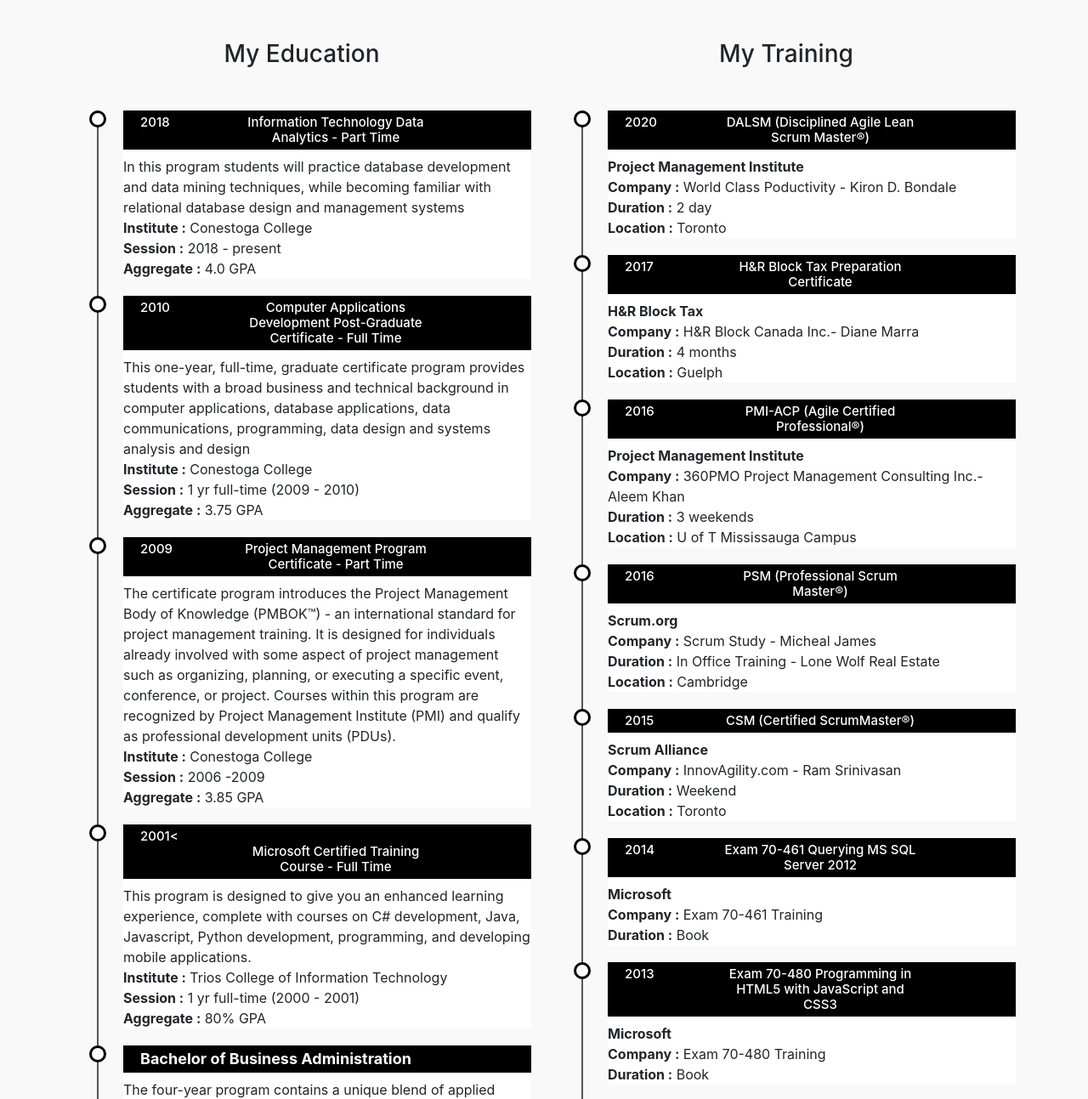
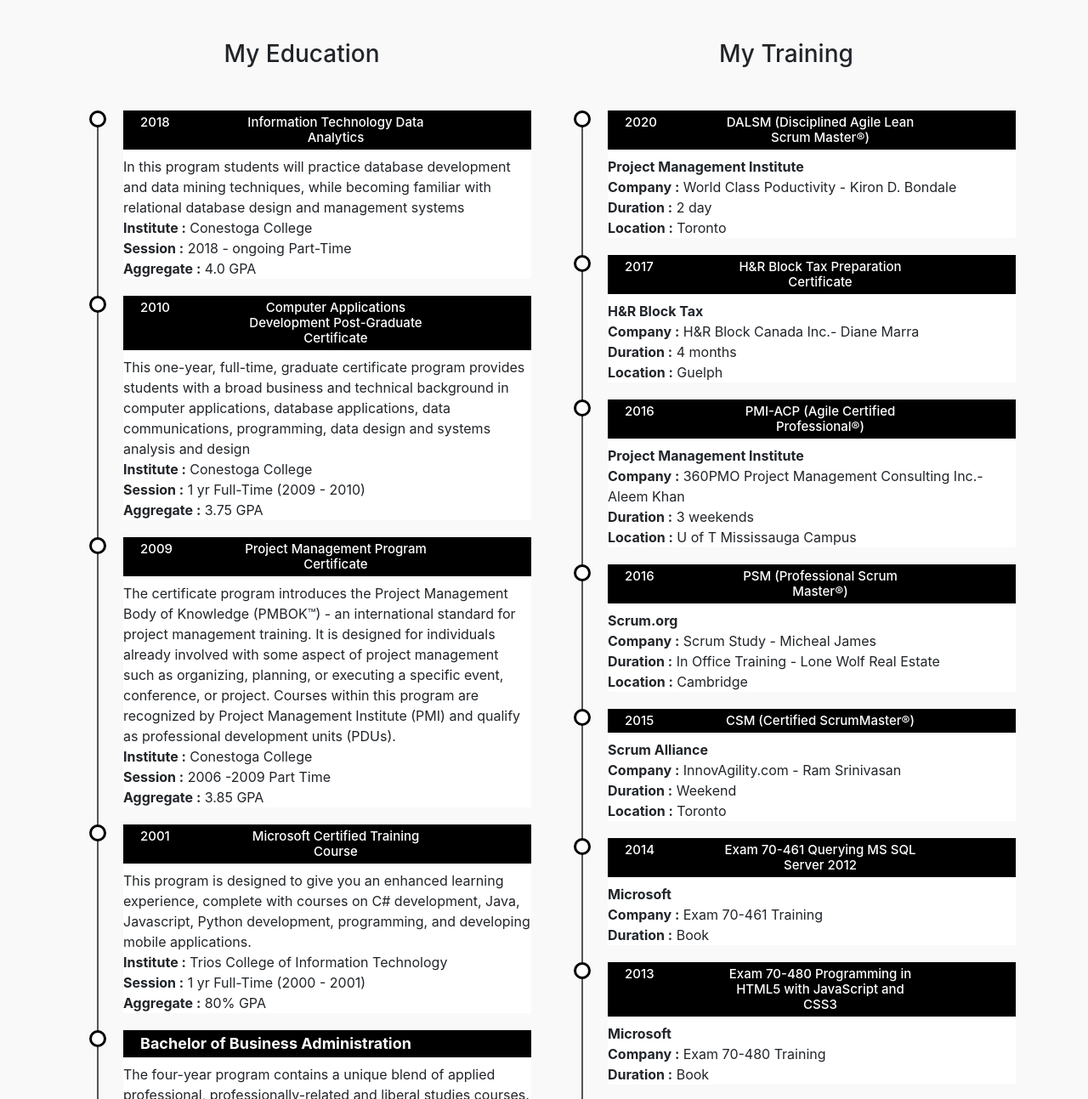
Before and after one commit to Megabyte2/AllanDickinson, a plain HTML site: page index.html in a window 1280 px wide. Shown: the part 4544-5837 px from the top of the page at 85% size. Drawn offline with nearby package versions, Linux system fonts and the light colour scheme.

Commit message:
Update to ft/pt

```diff
--- a/index.html
+++ b/index.html
@@ -269,44 +269,44 @@
     <li>
     <h4>
         <div class="left">2018</div>
-        <div class="center"> Information Technology Data Analytics - Part Time </div>
+        <div class="center"> Information Technology Data Analytics  </div>
     </h4>
     <p>In this program students will practice database development and data mining techniques, while becoming familiar with relational database design and management systems<br>
     <b>Institute :</b> Conestoga College <br>
-    <b>Session :</b> 2018 - present <br>
+    <b>Session :</b> 2018 - ongoing Part-Time <br>
     <b>Aggregate :</b> 4.0 GPA
     </p>
     </li>
     <li>
     <h4>
         <div class="left">2010</div>
-        <div class="center"> Computer Applications Development Post-Graduate Certificate - Full Time </div>
+        <div class="center"> Computer Applications Development Post-Graduate Certificate </div>
     </h4>
     <p>This one-year, full-time, graduate certificate program provides students with a broad business and technical background in computer applications, database applications, data communications, programming, data design and systems analysis and design<br>
     <b>Institute :</b> Conestoga College <br>
-    <b>Session :</b> 1 yr full-time (2009 - 2010) <br>
+    <b>Session :</b> 1 yr Full-Time (2009 - 2010) <br>
     <b>Aggregate :</b> 3.75 GPA
     </p>
     </li>
     <li>
     <h4>
         <div class="left">2009</div>
-        <div class="center"> Project Management Program Certificate - Part Time</div>
+        <div class="center"> Project Management Program Certificate</div>
     </h4>
     <p>The certificate program introduces the Project Management Body of Knowledge (PMBOK™) - an international standard for project management training. It is designed for individuals already involved with some aspect of project management such as organizing, planning, or executing a specific event, conference, or project. Courses within this program are recognized by Project Management Institute (PMI) and qualify as professional development units (PDUs).<br>
     <b>Institute :</b> Conestoga College <br>
-    <b>Session :</b>  2006 -2009 <br>
+    <b>Session :</b>  2006 -2009 Part Time <br>
     <b>Aggregate :</b>  3.85 GPA
     </p>
     </li>
     <li>
-    <h4><
+    <h4>
         <div class="left">2001</div>
-        <div class="center"> Microsoft Certified Training Course - Full Time</div>
+        <div class="center"> Microsoft Certified Training Course </div>
     </h4>
     <p>This program is designed to give you an enhanced learning experience, complete with courses on C# development, Java, Javascript, Python development, programming, and developing mobile applications.<br>
     <b>Institute :</b> Trios College of Information Technology <br>
-    <b>Session :</b>  1 yr full-time (2000 - 2001) <br>
+    <b>Session :</b>  1 yr Full-Time (2000 - 2001) <br>
     <b>Aggregate :</b>  80% GPA
     </p>
     </li>
```
